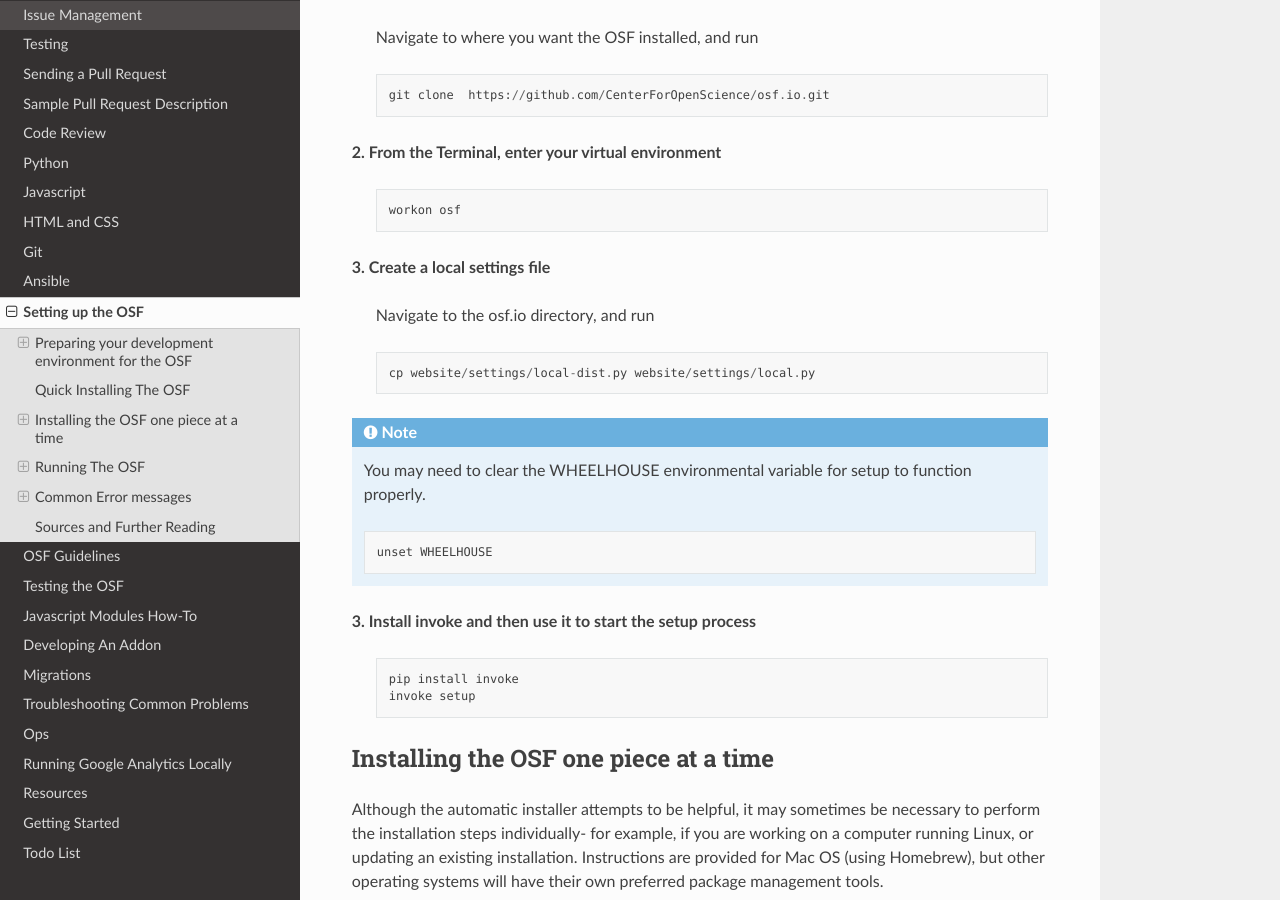
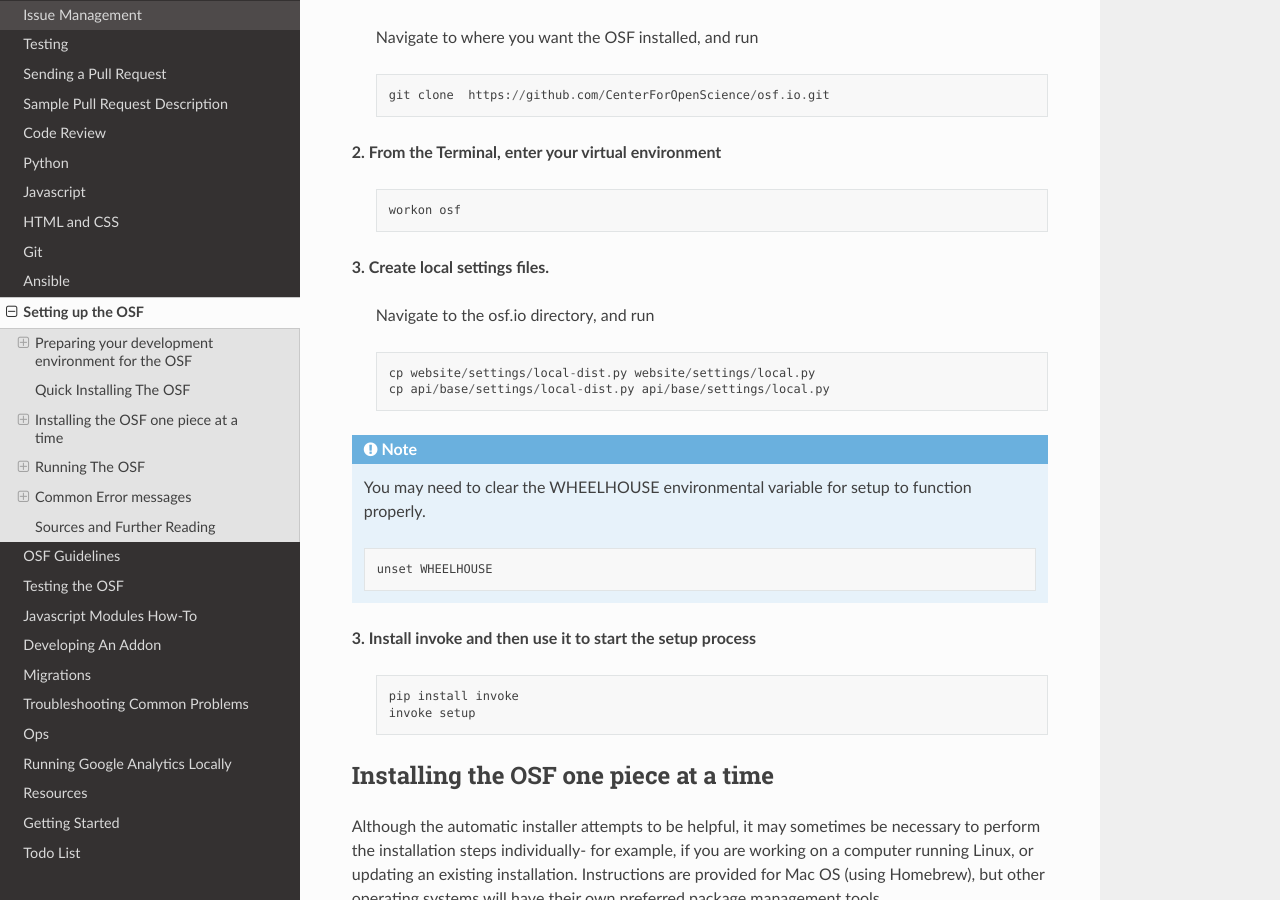
Before and after one commit to CenterForOpenScience/COSDev, a Sphinx documentation site: the page built from docs/osf/setup.rst, in a window 1280 px wide and 900 px high, scrolled down 5726 px. Built offline with Sphinx 7.4.7 and the Read the Docs theme 2.0.0, drawn with Linux system fonts in a browser that asks for light colours.

Commit message:
Add command to copy API settings local.py file

```diff
--- a/docs/osf/setup.rst
+++ b/docs/osf/setup.rst
@@ -260,13 +260,14 @@
 
         workon osf
 
-**3.  Create a local settings file**
+**3.  Create local settings files.**
 
     Navigate to the osf.io directory, and run
 
     ::
 
         cp website/settings/local-dist.py website/settings/local.py
+        cp api/base/settings/local-dist.py api/base/settings/local.py
 
 .. note::
     You may need to clear the WHEELHOUSE environmental variable for setup to function properly.
```
